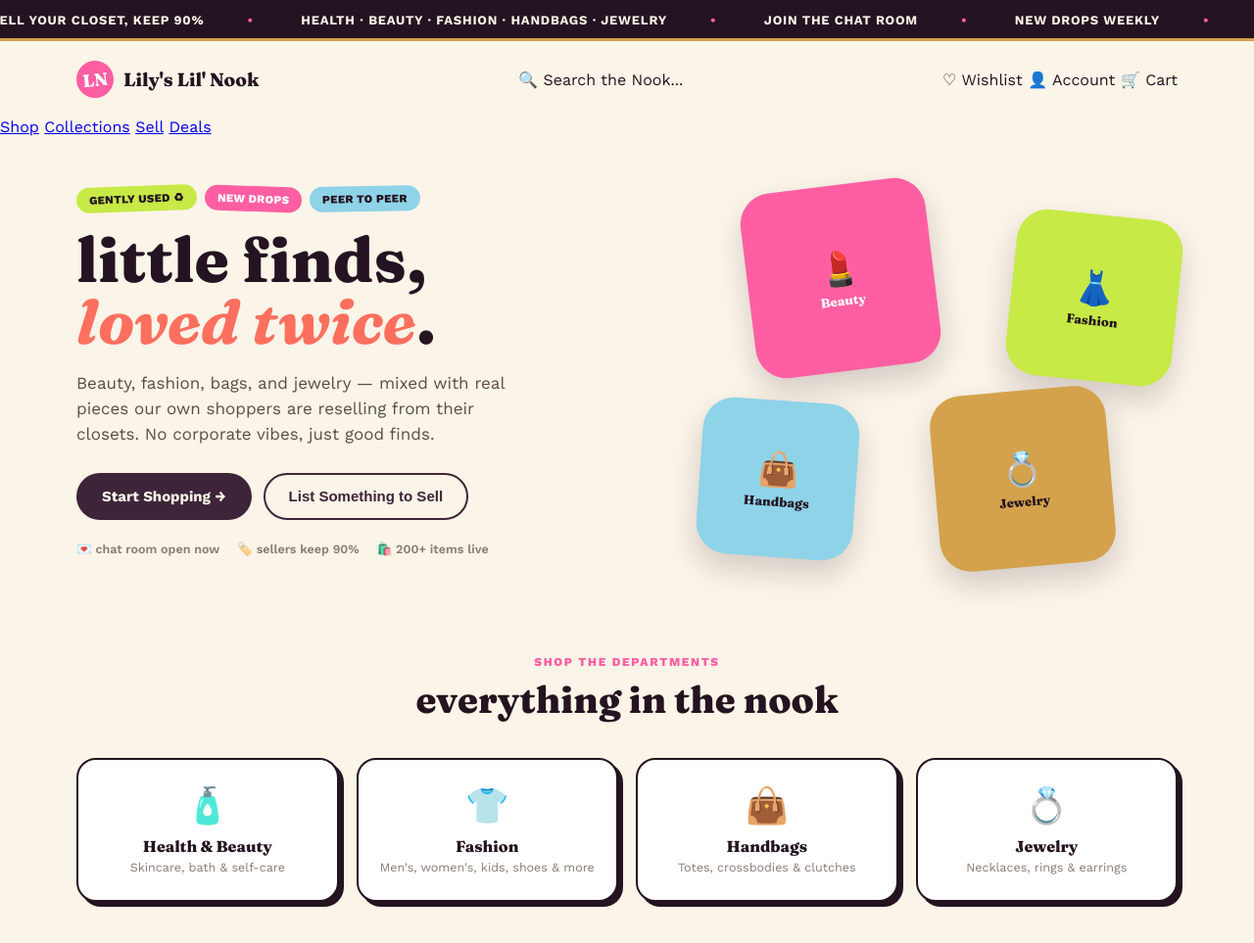
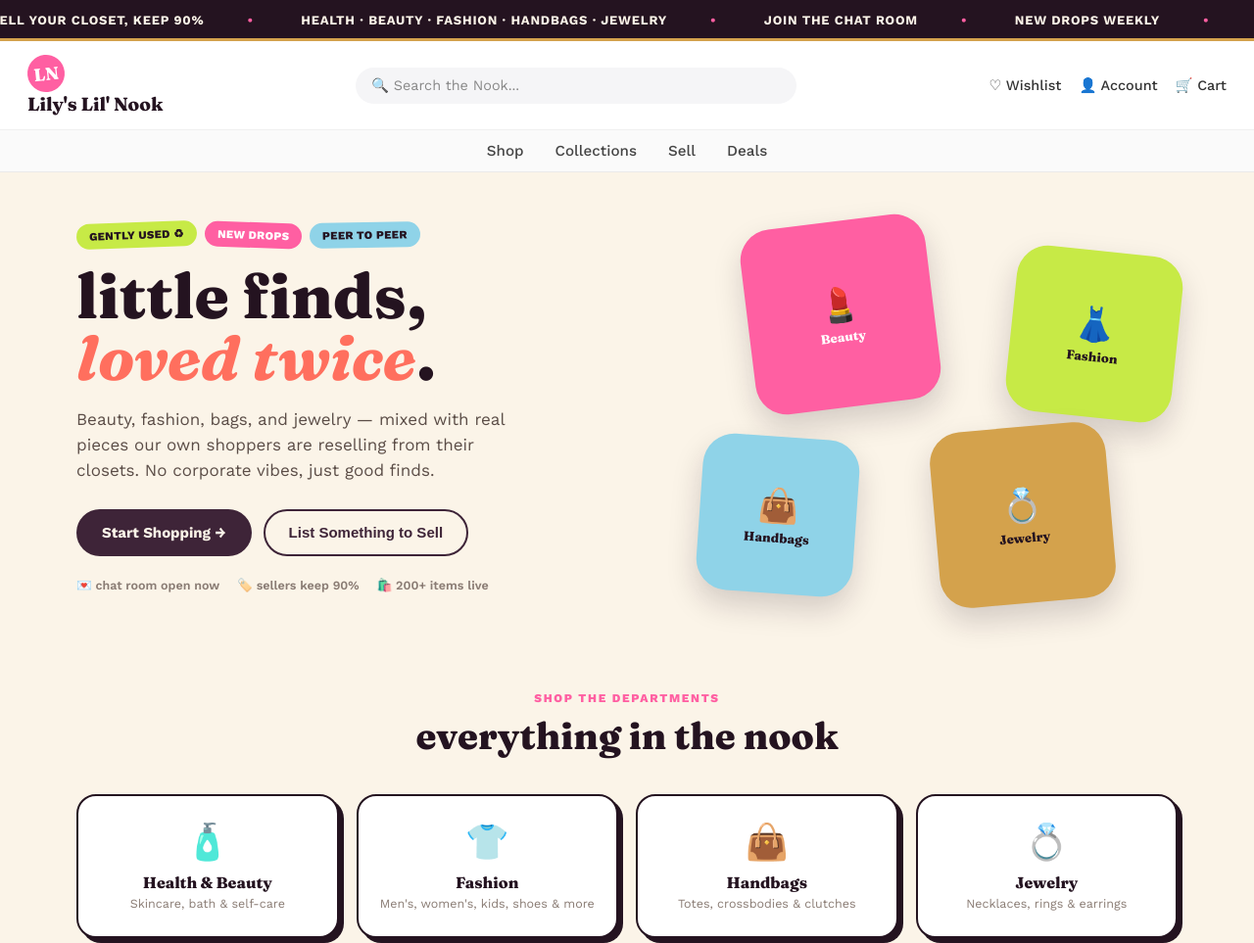
Before and after one commit to cznungester13-svg/lily-s-lil-nook, a plain HTML site: page index.html in a window 1280 px wide. Shown: the top 963 px of the page at 98% size. Drawn offline with nearby package versions, Linux system fonts and the light colour scheme.

Commit message:
Implement sticky navigation with search bar and icons
Added sticky navigation bar with search and action icons.

```diff
--- a/index.html
+++ b/index.html
@@ -30,11 +30,70 @@
   @keyframes scroll{ from{transform:translateX(0);} to{transform:translateX(-50%);} }
 
   /* ---- nav ---- */
-  nav{display:flex;align-items:center;justify-content:space-between;padding:20px 28px;max-width:1180px;margin:0 auto;}
+  /* Sticky top bar containing logo, search, and action icons */
+.sticky-nav {
+  position: sticky;
+  top: 0;
+  z-index: 1000;
+  background: #ffffff;
+  display: flex;
+  align-items: center;
+  justify-content: space-between;
+  padding: 14px 28px;
+  border-bottom: 1px solid #f0f0f0;
+  gap: 20px;
+}
+
+/* Search bar styling */
+.search-bar {
+  flex: 1;
+  max-width: 450px;
+  background: #f5f5f7;
+  padding: 10px 16px;
+  border-radius: 20px;
+  color: #888888;
+  font-size: 0.9rem;
+  cursor: pointer;
+}
+
+/* Right-side icon links */
+.nav-icons {
+  display: flex;
+  gap: 18px;
+  font-size: 0.9rem;
+  font-weight: 500;
+  color: #333333;
+}
+
+.nav-icons span {
+  cursor: pointer;
+}
+
+/* Sub-navigation category bar */
+.nav-links {
+  display: flex;
+  justify-content: center;
+  gap: 32px;
+  padding: 12px 28px;
+  background: #fafafa;
+  border-bottom: 1px solid #eaeaea;
+}
+
+.nav-links a {
+  text-decoration: none;
+  color: #444444;
+  font-weight: 500;
+  font-size: 0.95rem;
+}
+
+.nav-links a:hover {
+  color: #000000;
+}
+  }
   .brand{display:flex;align-items:center;gap:10px;}
   .brand-mark{width:38px;height:38px;border-radius:50%;background:var(--pink);display:flex;align-items:center;justify-content:center;color:#fff;font-family:'Fraunces',serif;font-weight:800;font-size:18px;transform:rotate(-6deg);}
   .brand-name{font-family:'Fraunces',serif;font-weight:800;font-size:19px;}
-  .nav-cta{background:var(--plum);color:var(--paper);border:none;padding:11px 22px;border-radius:999px;font-weight:700;font-size:13.5px;letter-spacing:0.02em;}
+
 
   /* ---- hero ---- */
   .hero{max-width:1180px;margin:0 auto;padding:50px 28px 30px;display:grid;grid-template-columns:1.1fr 0.9fr;gap:40px;align-items:center;}
```
